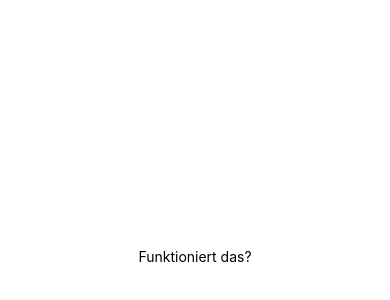
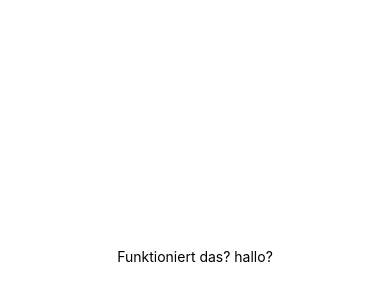
Before and after one commit to LenaWabro/Promilie, a React Native app: screen / in a window 390 px wide. Shown: the part 166-466 px from the top of the page. Built offline with nearby package versions, Linux system fonts and the light colour scheme.

Commit message:
test branches

```diff
--- a/App.tsx
+++ b/App.tsx
@@ -4,7 +4,7 @@ import { StyleSheet, Text, View } from 'react-native';
 export default function App() {
   return (
     <View style={styles.container}>
-      <Text>Funktioniert das?</Text>
+      <Text>Funktioniert das? hallo?</Text>
       <StatusBar style="auto" />
     </View>
   );
```
